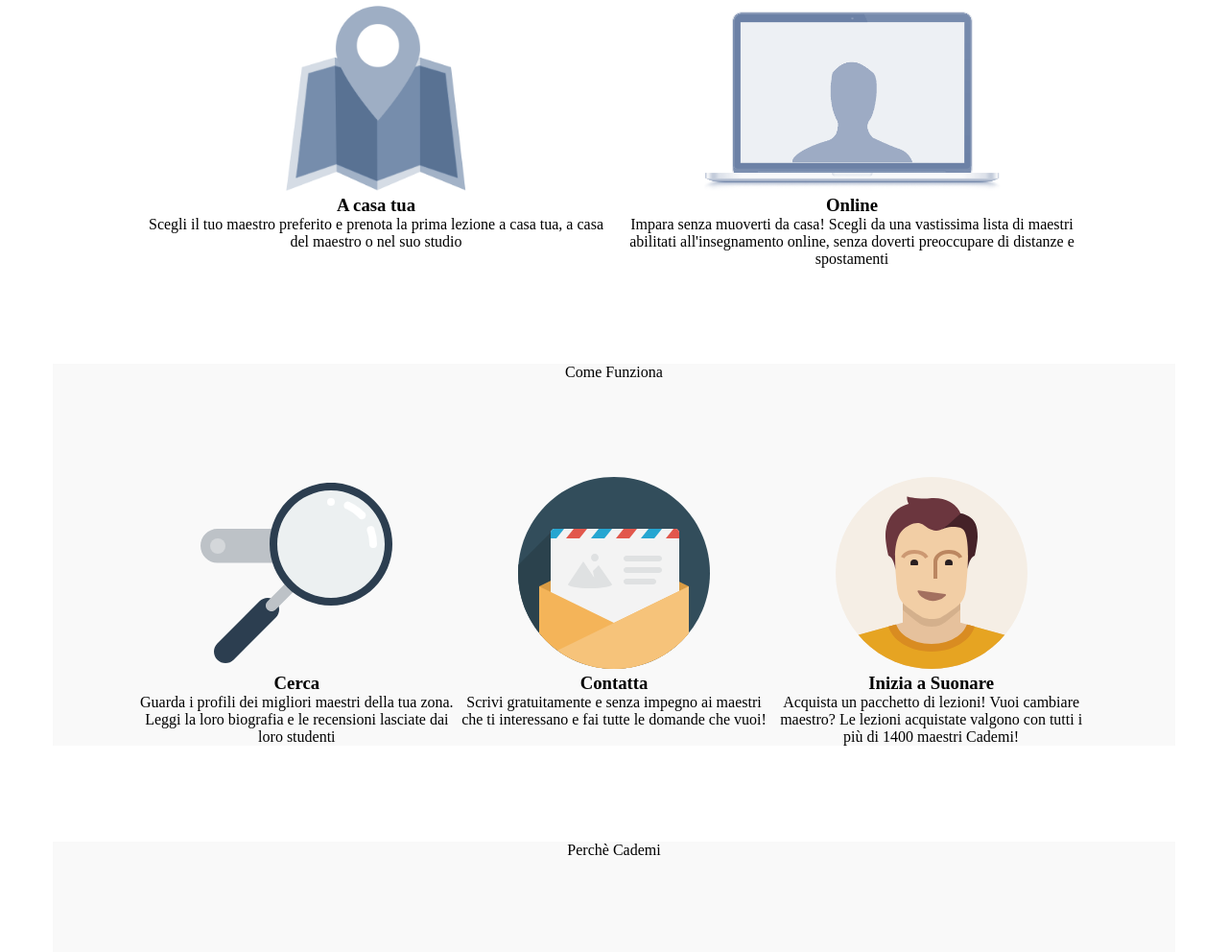
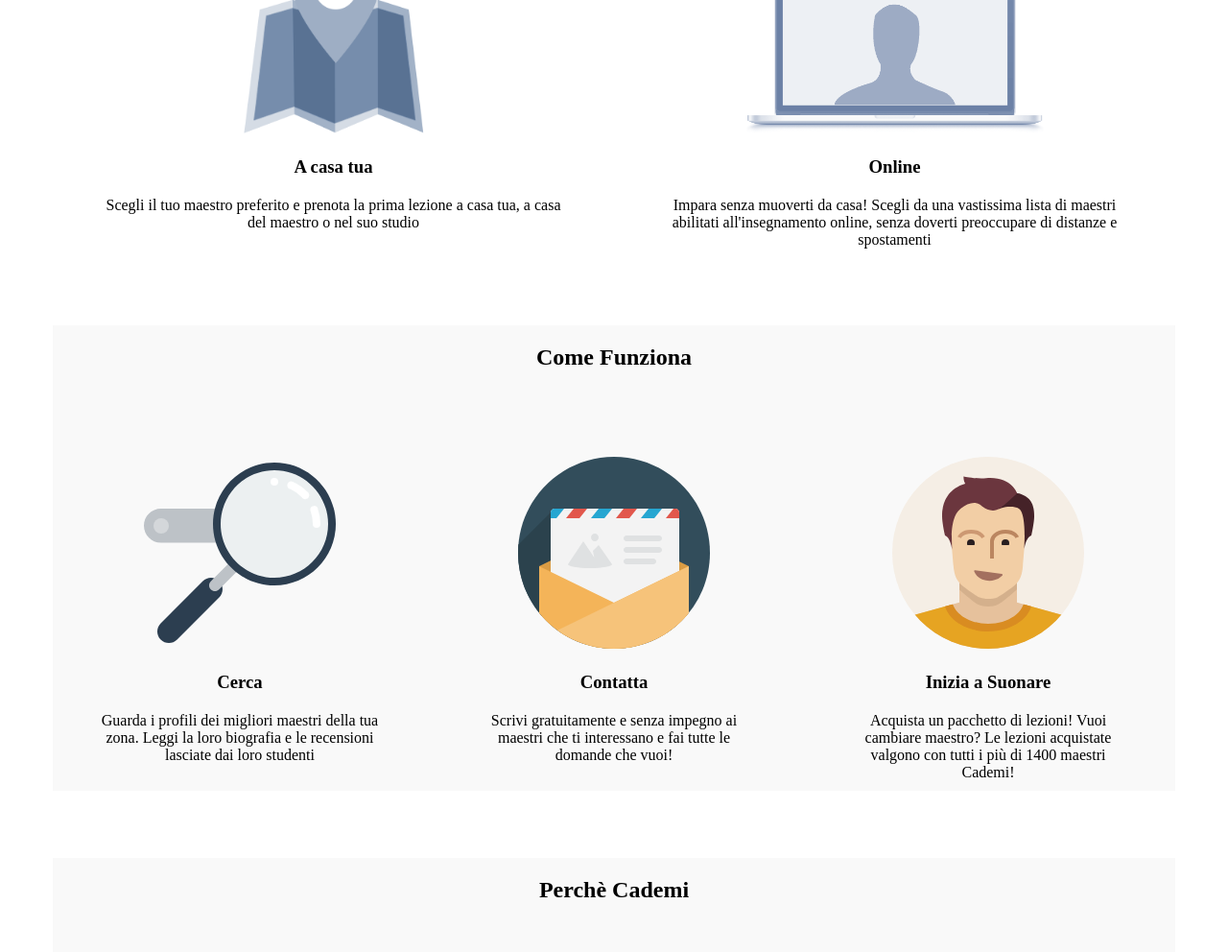
Before and after one commit to paolotrimini/html-css-resp-wannabe-12bool, a plain HTML site: page index.html in a window 1280 px wide. Shown: the part 234-1226 px from the top of the page at 96% size. Drawn offline with Linux system fonts and the light colour scheme.

Commit message:
revisione codice

```diff
--- a/css/main.css
+++ b/css/main.css
@@ -1,12 +1,26 @@
 /* REGOLE GENERALI */
+
+
 .row {
-    width: 992px;
+  /*  width: 992px;*/
     margin-left: auto;
     margin-right: auto;
-    margin-top: 100px;
+    margin-top: 70px;
 }
 
+h3, h2 {
+    margin: 20px 0;
+}
+
+p {
+    padding-left: 50px;
+    padding-right: 50px;
+    padding-bottom: 10px;
+}
+
+
 /* BLOCCO LEZIONI */
+
 #lezioni .row>.left,
 #lezioni .row>.right {
     width: 50%;
@@ -25,6 +39,7 @@
 }
 
 /* BLOCCO STEPS */
+
 #steps .row>.left,
 #steps .row>.central,
 #steps .row>.right {
@@ -78,23 +93,15 @@
 
 @media all and (min-width: 992px) {
     .col-lg-12 {
-        /*background-color: orange;
-        height: 100px;
-        text-align: center;
-        line-height: 150px;
-        border: 1px solid black;*/
+
     }
 
     .col-lg-6 {
-       /* background-color: lightslategrey;
-        height: 300px;
-        border: 1px solid black;*/
+
     }
 
     .col-lg-4 {
-       /* background-color: lightskyblue;
-        height: 200px;
-        border: 1px solid black;*/
+
     }
 }
 
@@ -103,31 +110,19 @@
 @media all and (min-width: 768px) and (max-width: 991px) {
 
     .col-md-12 {
-       /* background-color: red;
-        height: 100px;
-        text-align: center;
-        line-height: 100px;
-        border: 1px solid black;*/
+
     }
 
     .col-md-6 {
-     /*   background-color: lightskyblue;
-        height: 300px;
-        border: 1px solid black;*/
+
     }
 
     .col-md-4 {
-       /* background-color: midnightblue;
-        height: 200px;
-        border: 1px solid black;*/
+
     }
 
     .col-md-12 {
-     /*   background-color: greenyellow;
-        height: 100px;
-        text-align: center;
-        line-height: 100px;
-        border: 1px solid black;*/
+
     }
 
 }
@@ -137,10 +132,6 @@
 @media all and (max-width: 767px) {
 
     .col-xs-12 {
-       /* background-color: darkgoldenrod;
-        height: 100px;
-        text-align: center;
-        line-height: 100px;
-        border: 1px solid black;*/
+
     }
 }
--- a/index.html
+++ b/index.html
@@ -23,14 +23,14 @@
                 <div class="left">
                     <img src="img/icon/maps.png" alt="">
                     <h3>A casa tua</h3>
-                    Scegli il tuo maestro preferito e prenota la prima lezione a casa tua, a casa del maestro o nel suo studio
+                    <p>Scegli il tuo maestro preferito e prenota la prima lezione a casa tua, a casa del maestro o nel suo studio</p>
                 </div>
             </div>
             <div class="col-lg-6 col-md-6 col-xs-12">
                 <div class="right">
                     <img src="img/icon/screen.png" alt="">
                     <h3>Online</h3>
-                    Impara senza muoverti da casa! Scegli da una vastissima lista di maestri abilitati all'insegnamento online, senza doverti preoccupare di distanze e spostamenti
+                    <p>Impara senza muoverti da casa! Scegli da una vastissima lista di maestri abilitati all'insegnamento online, senza doverti preoccupare di distanze e spostamenti</p>
                 </div>
             </div>
         </div>
@@ -41,7 +41,7 @@
     <div id="steps" class="container grey">
         <div class="row">
             <div class="col-lg-12 col-md-12 col-xs-12">
-                <p>Come Funziona</p>
+                <h2>Come Funziona</h2>
             </div>
         </div>
         <div class="row">
@@ -49,21 +49,21 @@
                 <div class="left">
                     <img src="img/search.svg" alt="">
                     <h3>Cerca</h3>
-                    Guarda i profili dei migliori maestri della tua zona. Leggi la loro biografia e le recensioni lasciate dai loro studenti
+                    <p>Guarda i profili dei migliori maestri della tua zona. Leggi la loro biografia e le recensioni lasciate dai loro studenti</p>
                 </div>
             </div>
             <div class="col-lg-4 col-md-4 col-xs-12">
                 <div class="central">
                     <img src="img/letter.svg" alt="">
                     <h3>Contatta</h3>
-                    Scrivi gratuitamente e senza impegno ai maestri che ti interessano e fai tutte le domande che vuoi!
+                    <p>Scrivi gratuitamente e senza impegno ai maestri che ti interessano e fai tutte le domande che vuoi!</p>
                 </div>
             </div>
             <div class="col-lg-4 col-md-4 col-xs-12">
                 <div class="right">
                     <img src="img/male.svg" alt="">
                     <h3>Inizia a Suonare</h3>
-                    Acquista un pacchetto di lezioni! Vuoi cambiare maestro? Le lezioni acquistate valgono con tutti i più di 1400 maestri Cademi!
+                    <p>Acquista un pacchetto di lezioni! Vuoi cambiare maestro? Le lezioni acquistate valgono con tutti i più di 1400 maestri Cademi!</p>
                 </div>
             </div>
         </div>
@@ -74,7 +74,7 @@
     <div id="why" class="container grey">
         <div class="row">
             <div class="col-lg-12 col-md-12 col-xs-12">
-                <p>Perchè Cademi</p>
+                <h2>Perchè Cademi</h2>
             </div>
         </div>
         <div class="row">
@@ -82,7 +82,7 @@
                 <div class="first">
                     <img src="img/icon/profile.png" alt="">
                     <h3>La più grande scuola d'Italia</h3>
-                    Su Cademi trovi centinaia di Maestri qualificati e competenti in tutta Italia. Scegli quello più adatto a te e contattali senza impegno
+                    <p>Su Cademi trovi centinaia di Maestri qualificati e competenti in tutta Italia. Scegli quello più adatto a te e contattali senza impegno</p>
                     <hr>
                 </div>
             </div>
@@ -92,7 +92,7 @@
                 <div class="second">
                     <img src="img/icon/secure.png" alt="">
                     <h3>Soddisfazione Garantita</h3>
-                    Se non sei soddisfatto del tuo maestro, puoi cambiarlo senza costi aggiuntivi. Le lezioni acquistate su Cademi possono essere utilizzate con tutti i nostri maestri e il nostro team è sempre disponibile per darti un consiglio!
+                    <p>Se non sei soddisfatto del tuo maestro, puoi cambiarlo senza costi aggiuntivi. Le lezioni acquistate su Cademi possono essere utilizzate con tutti i nostri maestri e il nostro team è sempre disponibile per darti un consiglio!</p>
                     <hr>
                 </div>
             </div>
@@ -102,7 +102,7 @@
                 <div class="third">
                     <img src="img/icon/flex.png" alt="">
                     <h3>Flessibile e Conveniente</h3>
-                    Cademi non ha alcun costo d’iscrizione a differenza delle scuole di musica tradizionali. Inoltre, sei tu a scegliere dove fare lezione e gli orari delle tue lezioni.
+                    <p>Cademi non ha alcun costo d’iscrizione a differenza delle scuole di musica tradizionali. Inoltre, sei tu a scegliere dove fare lezione e gli orari delle tue lezioni.</p>
                 </div>
             </div>
         </div>
```
